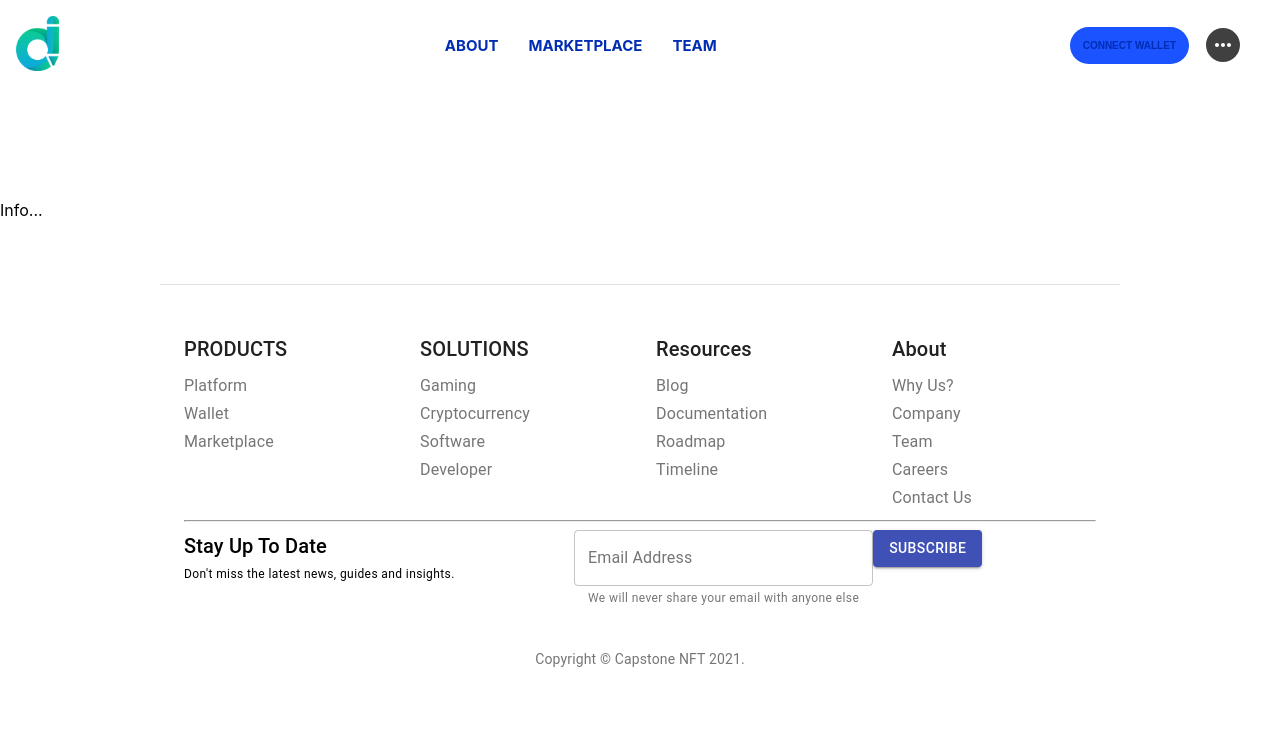
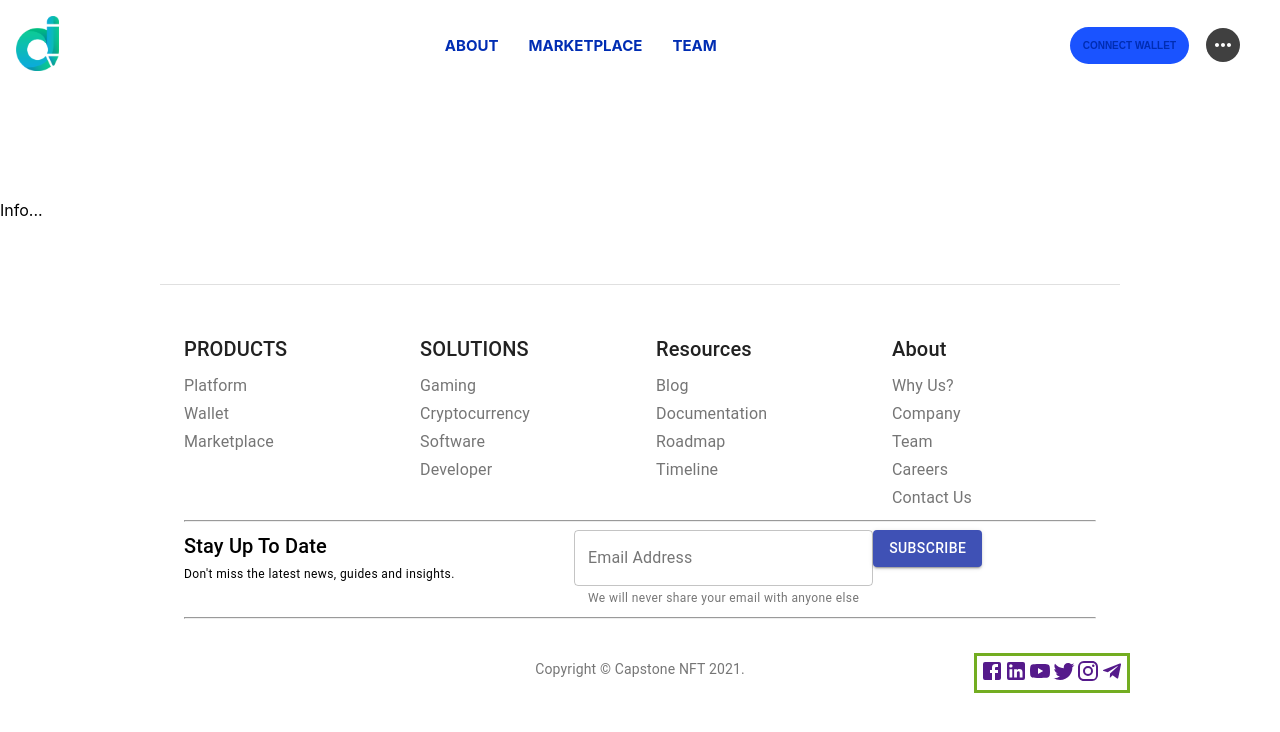
Before and after one commit to seantan1/Auxiun-webpage, a React (Create React App) app: page /info in a window 1280 px wide. Shown: the top 732 px of the page. Built offline with nearby package versions, Linux system fonts and the light colour scheme.

Commit message:
Added in social media icons. Still need to position it correctly

```diff
--- a/src/components/footer-components/Footer.js
+++ b/src/components/footer-components/Footer.js
@@ -7,6 +7,12 @@ import Container from "@material-ui/core/Container";
 import Box from "@material-ui/core/Box";
 import TextField from "@material-ui/core/TextField";
 import Button from "@material-ui/core/Button";
+import FacebookIcon from "@material-ui/icons/Facebook";
+import TelegramIcon from "@material-ui/icons/Telegram";
+import InstagramIcon from "@material-ui/icons/Instagram";
+import YouTubeIcon from "@material-ui/icons/YouTube";
+import LinkedInIcon from "@material-ui/icons/LinkedIn";
+import TwitterIcon from "@material-ui/icons/Twitter";
 
 import "./css/Footer.css";
 function Copyright() {
@@ -102,7 +108,7 @@ export default function Pricing() {
           ))}
         </Grid>
         <hr />
-{/* NEED TO ALIGN SUBSCRIBE BTN PROPERLY */}
+        {/* NEED TO ALIGN SUBSCRIBE BTN PROPERLY */}
         <Grid container spacing={3}>
           <Grid item xs={12} sm={5}>
             <Typography variant="h6">Stay Up To Date</Typography>
@@ -117,11 +123,38 @@ export default function Pricing() {
               variant="outlined"
               helperText="We will never share your email with anyone else"
             />
-            <Button className="subscribe-btn" variant="contained" color="primary">
+
+            <Button
+              className="subscribe-btn"
+              variant="contained"
+              color="primary"
+            >
               Subscribe
             </Button>
           </Grid>
         </Grid>
+
+        <hr />
+        <div className="social-media-icons">
+          <a href="">
+            <FacebookIcon />
+          </a>
+          <a href="">
+            <LinkedInIcon />
+          </a>
+          <a href="">
+            <YouTubeIcon />
+          </a>
+          <a href="">
+            <TwitterIcon />
+          </a>
+          <a href="">
+            <InstagramIcon />
+          </a>
+          <a href="">
+            <TelegramIcon />
+          </a>
+        </div>
         <Box mt={5}>
           <Copyright />
         </Box>
--- a/src/components/footer-components/css/Footer.css
+++ b/src/components/footer-components/css/Footer.css
@@ -1,5 +1,16 @@
 .subscribe-btn{
-    margin-top: 20%;
+    margin-top: 3%;
+    margin-left: 3%;
     color:grey;
     background-color: black;
  }
+
+ .social-media-icons{
+    position: absolute;
+    right: 150px;
+    /* width: 300px; */
+    border: 3px solid #73AD21;
+    padding: 3px ;
+
+     margin-top: 2%;
+  }
```
